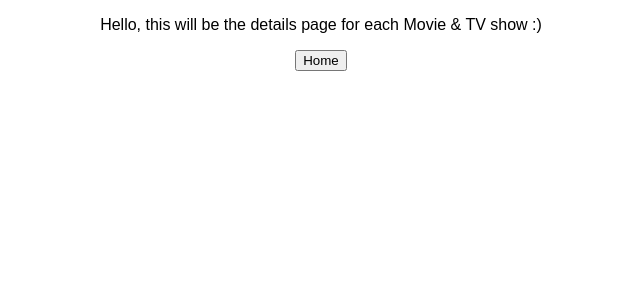
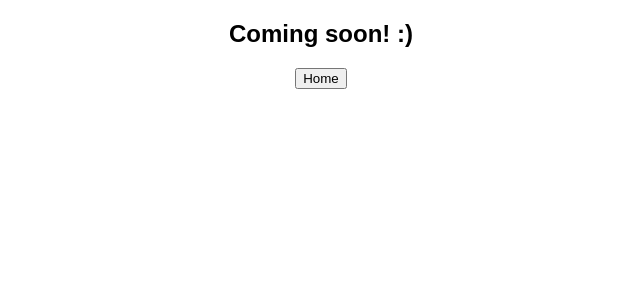
Before and after one commit to KingCPA/kodflix, a React (Create React App) app: page /details in a window 1280 px wide. Shown: the top 300 px of the page, without its empty margins (319-959 px from the left). Built offline with nearby package versions, Linux system fonts and the light colour scheme.

Commit message:
intriduced state (#14)

```diff
--- a/src/App.js
+++ b/src/App.js
@@ -14,7 +14,7 @@ class App extends Component {
         <Router>
           <div>
             <Route exact path="/" component={Gallery} />
-            <Route path="/details" component={Details} />
+            <Route path="/:name" component={Details} />
           </div>
         </Router>
       </div>
--- a/src/Details.js
+++ b/src/Details.js
@@ -2,10 +2,22 @@ import React, { Component } from 'react';
 import { Link } from 'react-router-dom';
 
 class Details extends Component {
+  constructor(props) {
+    super(props);
+
+    this.state = {
+      message: "Hello, this will be the details page for each Movie & TV show :)",
+    }
+  }
+
+  componentDidMount(){
+    setTimeout(() => this.setState({message:'Coming soon! :)'}) , 3000);
+  }
+
   render() {
-        return(
+    return (
       <div className='Details'>
-                <p>Hello, this will be the details page for each Movie & TV show :)</p>
+      <h2>{this.state.message}</h2>
         <Link to="/"><button>Home</button></Link>
       </div>
     );
```
Lines whose indentation alone changed are shown as unchanged.
